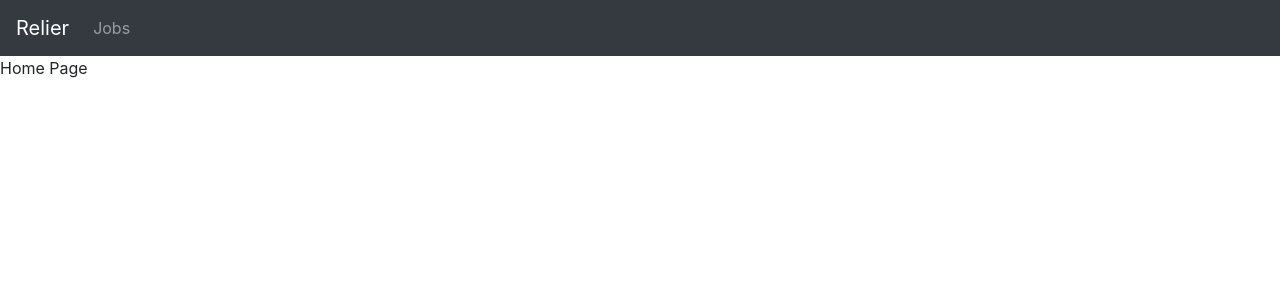
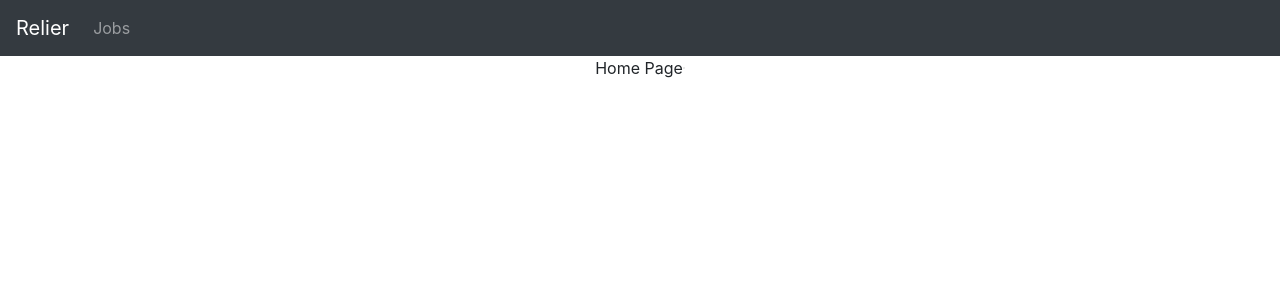
Before and after one commit to snganyone/React-Job-Board, a React (Create React App) app in the folder react-job-board/: page / in a window 1280 px wide. Shown: the top 300 px of the page. Built offline with nearby package versions, Linux system fonts and the light colour scheme.

Commit message:
Landing Page

```diff
--- a/react-job-board/src/components/Home.js
+++ b/react-job-board/src/components/Home.js
@@ -1,9 +1,14 @@
 import React, { Component } from 'react';
+import Card from 'react-bootstrap/Card';
 
 class Home extends Component{
     render(){
         return(
-            <div>Home Page</div>
+            <div style={{display: 'flex',  justifyContent:'center', alignItems:'center'}}>
+                Home Page
+                <Card>
+                </Card>
+            </div>
         )
     }
 }
```
Also changed, not shown: 1 other file (tests, documents, lock files or other folders).
